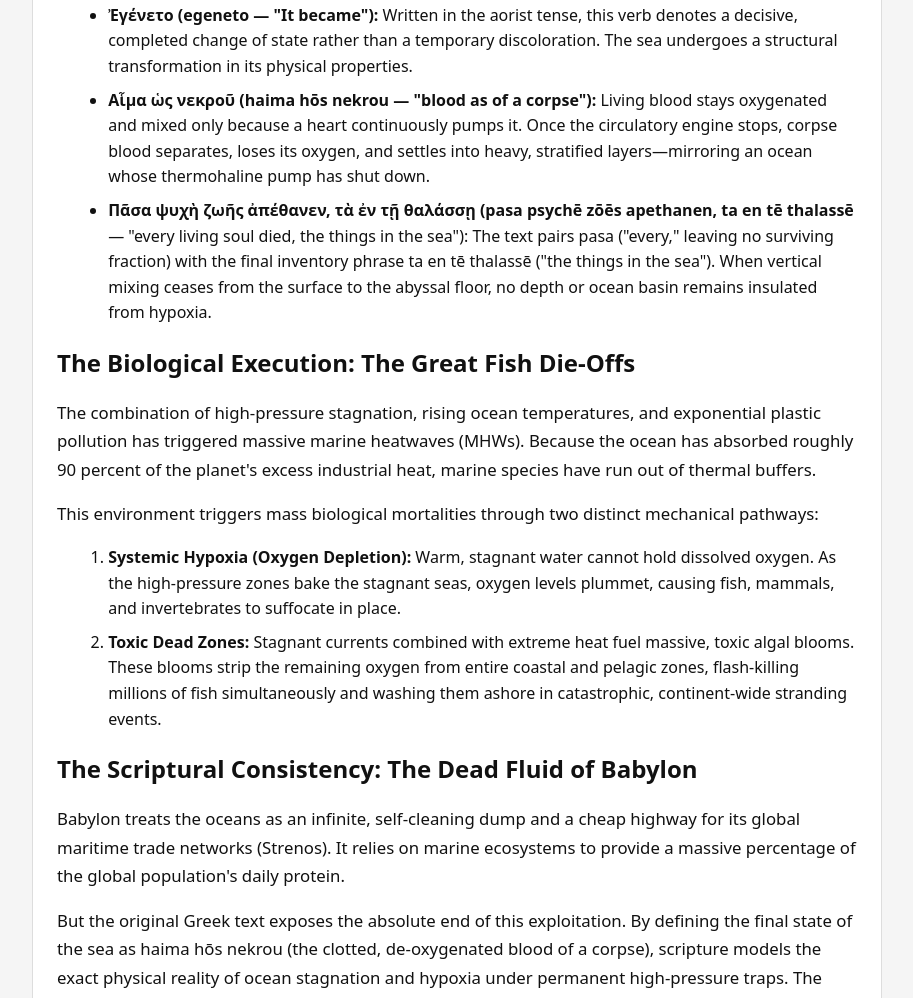
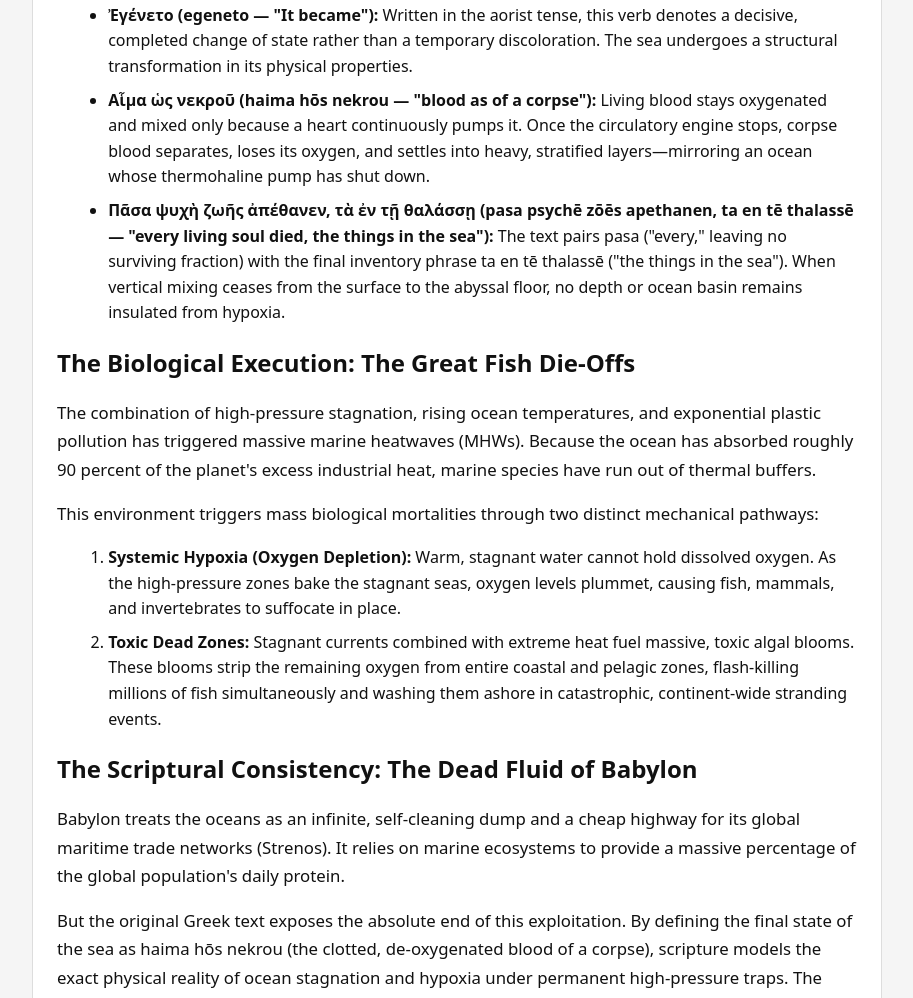
Before and after one commit to RaphaelAsanti/global-warming-destruction-of-babylon, a plain HTML site: page chapter6_stagnant-seas.html in a window 1280 px wide. Shown: the part 3977-4975 px from the top of the page, without its empty margins (183-1096 px from the left). Drawn offline with Linux system fonts and the light colour scheme.

```diff
--- a/chapter6_stagnant-seas.html
+++ b/chapter6_stagnant-seas.html
@@ -251,7 +251,7 @@ In the original Koine Greek, Revelation 16:3 ("καὶ ἐγένετο αἷμα
     <ul>
 <li><b>Ἐγένετο (egeneto — "It became"):</b> Written in the aorist tense, this verb denotes a decisive, completed change of state rather than a temporary discoloration. The sea undergoes a structural transformation in its physical properties.</li>
 <li><b>Αἷμα ὡς νεκροῦ (haima hōs nekrou — "blood as of a corpse"):</b> Living blood stays oxygenated and mixed only because a heart continuously pumps it. Once the circulatory engine stops, corpse blood separates, loses its oxygen, and settles into heavy, stratified layers—mirroring an ocean whose thermohaline pump has shut down.</li>
-<li><b>Πᾶσα ψυχὴ ζωῆς ἀπέθανεν, τὰ ἐν τῇ θαλάσσῃ (pasa psychē zōēs apethanen, ta en tē thalassē</b> — "every living soul died, the things in the sea"): The text pairs pasa ("every," leaving no surviving fraction) with the final inventory phrase ta en tē thalassē ("the things in the sea"). When vertical mixing ceases from the surface to the abyssal floor, no depth or ocean basin remains insulated from hypoxia.</b>
+<li><b>Πᾶσα ψυχὴ ζωῆς ἀπέθανεν, τὰ ἐν τῇ θαλάσσῃ (pasa psychē zōēs apethanen, ta en tē thalassē — "every living soul died, the things in the sea"):</b> The text pairs pasa ("every," leaving no surviving fraction) with the final inventory phrase ta en tē thalassē ("the things in the sea"). When vertical mixing ceases from the surface to the abyssal floor, no depth or ocean basin remains insulated from hypoxia.</b>
 </li>
     </ul>
   </p>
```
